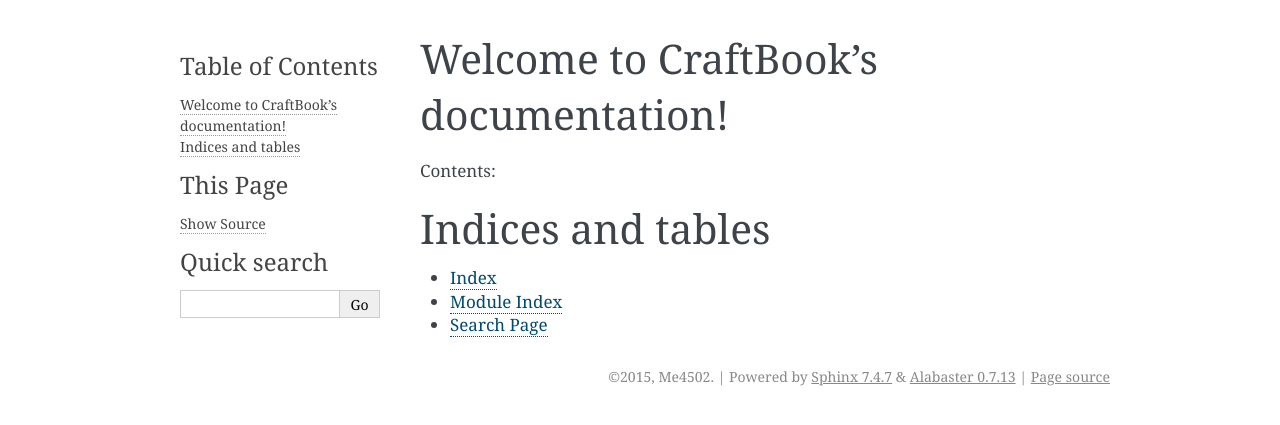
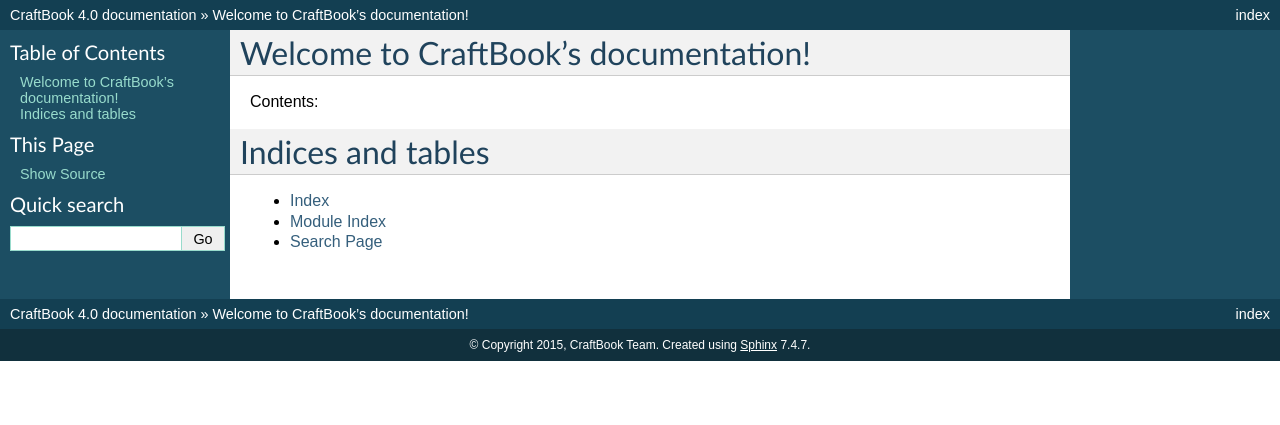
Before and after one commit to EngineHub/CraftBookDocs, a Sphinx documentation site: the page built from source/index.rst, in a window 1280 px wide. Shown: the top 425 px of the page. Built offline with Sphinx 7.4.7, drawn with Linux system fonts in a browser that asks for light colours.

Commit message:
Activate the theme

```diff
--- a/source/conf.py
+++ b/source/conf.py
@@ -1,7 +1,7 @@
 # -*- coding: utf-8 -*-
 #
-# CraftBook documentation build configuration file, created by
-# sphinx-quickstart on Wed Jun 03 16:23:08 2015.
+# CraftBook Documentation documentation build configuration file, created by
+# sphinx-quickstart on Fri Jan 02 16:41:17 2015.
 #
 # This file is execfile()d with the current directory set to its
 # containing dir.
@@ -14,7 +14,6 @@
 
 import sys
 import os
-import shlex
 
 # If extensions (or modules to document with autodoc) are in another directory,
 # add these directories to sys.path here. If the directory is relative to the
@@ -31,16 +30,14 @@
 # ones.
 extensions = [
     'sphinx.ext.intersphinx',
-    'sphinx.ext.todo',
     'sphinx.ext.mathjax',
+    'sphinx.ext.ifconfig',
 ]
 
 # Add any paths that contain templates here, relative to this directory.
 templates_path = ['_templates']
 
-# The suffix(es) of source filenames.
-# You can specify multiple suffix as a list of string:
-# source_suffix = ['.rst', '.md']
+# The suffix of source filenames.
 source_suffix = '.rst'
 
 # The encoding of source files.
@@ -51,8 +48,7 @@
 
 # General information about the project.
 project = u'CraftBook'
-copyright = u'2015, Me4502'
-author = u'Me4502'
+copyright = u'2015, CraftBook Team'
 
 # The version info for the project you're documenting, acts as replacement for
 # |version| and |release|, also used in various other places throughout the
@@ -104,23 +100,29 @@
 # If true, keep warnings as "system message" paragraphs in the built documents.
 #keep_warnings = False
 
-# If true, `todo` and `todoList` produce output, else they produce nothing.
-todo_include_todos = True
-
 
 # -- Options for HTML output ----------------------------------------------
 
+def detect_html_theme():
+    join = os.path.join
+    theme_dir = "_themes"
+    conf_dir = os.path.dirname(os.path.realpath(__file__))
+    themes_dir = join(conf_dir, theme_dir)
+    if os.path.exists(join(themes_dir, "ehsphinx", "ehsphinx", "theme.conf")):
+        return [theme_dir + "/ehsphinx"], "ehsphinx"
+    elif os.path.exists(join(themes_dir, "ehsphinx", "theme.conf")):
+        return [theme_dir], "ehsphinx"
+    else:
+        return [theme_dir], "default"
+
 # The theme to use for HTML and HTML Help pages.  See the documentation for
 # a list of builtin themes.
-html_theme = 'alabaster'
+html_theme_path, html_theme = detect_html_theme()
 
 # Theme options are theme-specific and customize the look and feel of a theme
 # further.  For a list of options available for each theme, see the
 # documentation.
 #html_theme_options = {}
-
-# Add any paths that contain custom themes here, relative to this directory.
-#html_theme_path = []
 
 # The name for this set of Sphinx documents.  If None, it defaults to
 # "<project> v<release> documentation".
@@ -204,7 +206,7 @@
 #html_search_scorer = 'scorer.js'
 
 # Output file base name for HTML help builder.
-htmlhelp_basename = 'CraftBookdoc'
+htmlhelp_basename = 'CraftBookDocumentationdoc'
 
 # -- Options for LaTeX output ---------------------------------------------
 
@@ -226,8 +228,8 @@
 # (source start file, target name, title,
 #  author, documentclass [howto, manual, or own class]).
 latex_documents = [
-  (master_doc, 'CraftBook.tex', u'CraftBook Documentation',
-   u'Me4502', 'manual'),
+  ('index', 'CraftBookDocumentation.tex', u'CraftBook Documentation Documentation',
+   u'CraftBook Team', 'manual'),
 ]
 
 # The name of an image file (relative to this directory) to place at the top of
@@ -256,8 +258,8 @@
 # One entry per manual page. List of tuples
 # (source start file, name, description, authors, manual section).
 man_pages = [
-    (master_doc, 'craftbook', u'CraftBook Documentation',
-     [author], 1)
+    ('index', 'CraftBookdocumentation', u'CraftBook Documentation Documentation',
+     [u'CraftBook Team'], 1)
 ]
 
 # If true, show URL addresses after external links.
@@ -270,8 +272,8 @@
 # (source start file, target name, title, author,
 #  dir menu entry, description, category)
 texinfo_documents = [
-  (master_doc, 'CraftBook', u'CraftBook Documentation',
-   author, 'CraftBook', 'One line description of project.',
+  ('index', 'CraftBookDocumentation', u'CraftBook Documentation Documentation',
+   u'CraftBook Team', 'CraftBookDocumentation', 'One line description of project.',
    'Miscellaneous'),
 ]
 
@@ -288,5 +290,75 @@
 #texinfo_no_detailmenu = False
 
 
+# -- Options for Epub output ----------------------------------------------
+
+# Bibliographic Dublin Core info.
+epub_title = u'CraftBook Documentation'
+epub_author = u'CraftBook Team'
+epub_publisher = u'CraftBook Team'
+epub_copyright = u'2015, CraftBook Team'
+
+# The basename for the epub file. It defaults to the project name.
+#epub_basename = u'CraftBook Documentation'
+
+# The HTML theme for the epub output. Since the default themes are not optimized
+# for small screen space, using the same theme for HTML and epub output is
+# usually not wise. This defaults to 'epub', a theme designed to save visual
+# space.
+#epub_theme = 'epub'
+
+# The language of the text. It defaults to the language option
+# or 'en' if the language is not set.
+#epub_language = ''
+
+# The scheme of the identifier. Typical schemes are ISBN or URL.
+#epub_scheme = ''
+
+# The unique identifier of the text. This can be a ISBN number
+# or the project homepage.
+#epub_identifier = ''
+
+# A unique identification for the text.
+#epub_uid = ''
+
+# A tuple containing the cover image and cover page html template filenames.
+#epub_cover = ()
+
+# A sequence of (type, uri, title) tuples for the guide element of content.opf.
+#epub_guide = ()
+
+# HTML files that should be inserted before the pages created by sphinx.
+# The format is a list of tuples containing the path and title.
+#epub_pre_files = []
+
+# HTML files shat should be inserted after the pages created by sphinx.
+# The format is a list of tuples containing the path and title.
+#epub_post_files = []
+
+# A list of files that should not be packed into the epub file.
+epub_exclude_files = ['search.html']
+
+# The depth of the table of contents in toc.ncx.
+#epub_tocdepth = 3
+
+# Allow duplicate toc entries.
+#epub_tocdup = True
+
+# Choose between 'default' and 'includehidden'.
+#epub_tocscope = 'default'
+
+# Fix unsupported image types using the PIL.
+#epub_fix_images = False
+
+# Scale large images.
+#epub_max_image_width = 0
+
+# How to display URL addresses: 'footnote', 'no', or 'inline'.
+#epub_show_urls = 'inline'
+
+# If false, no index is generated.
+#epub_use_index = True
+
+
 # Example configuration for intersphinx: refer to the Python standard library.
-intersphinx_mapping = {'https://docs.python.org/': None}
+intersphinx_mapping = {}
```
